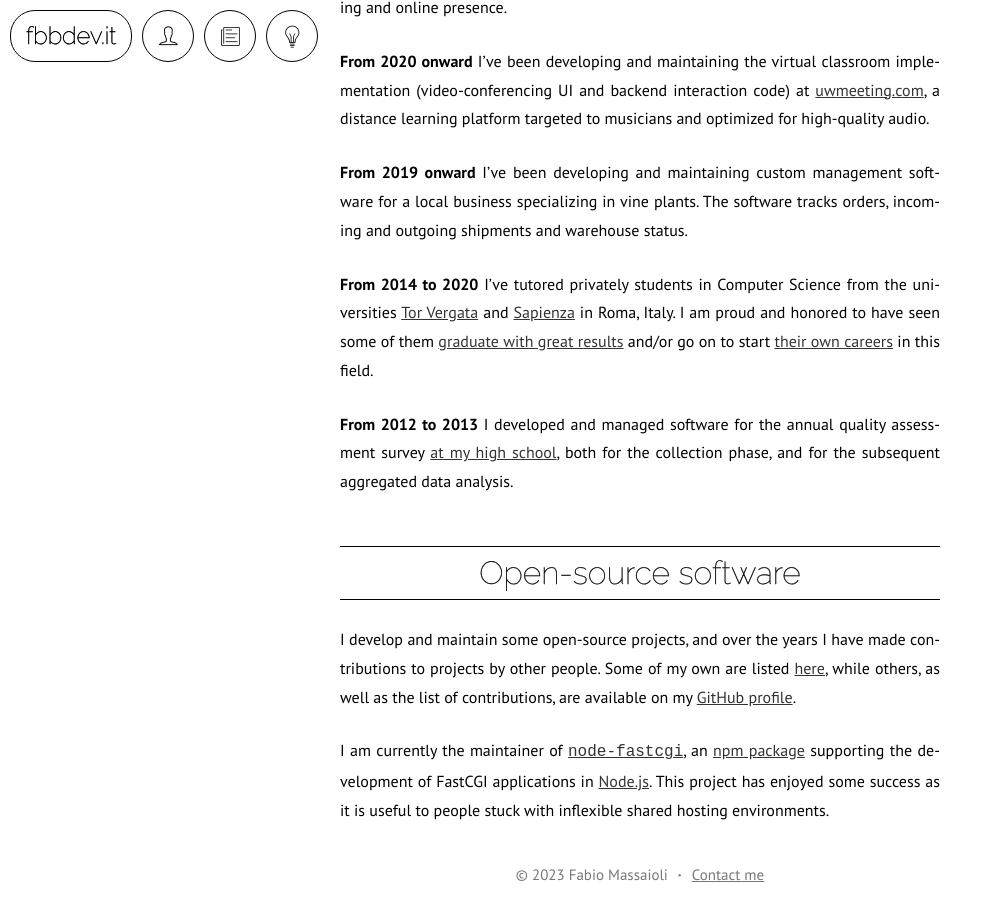
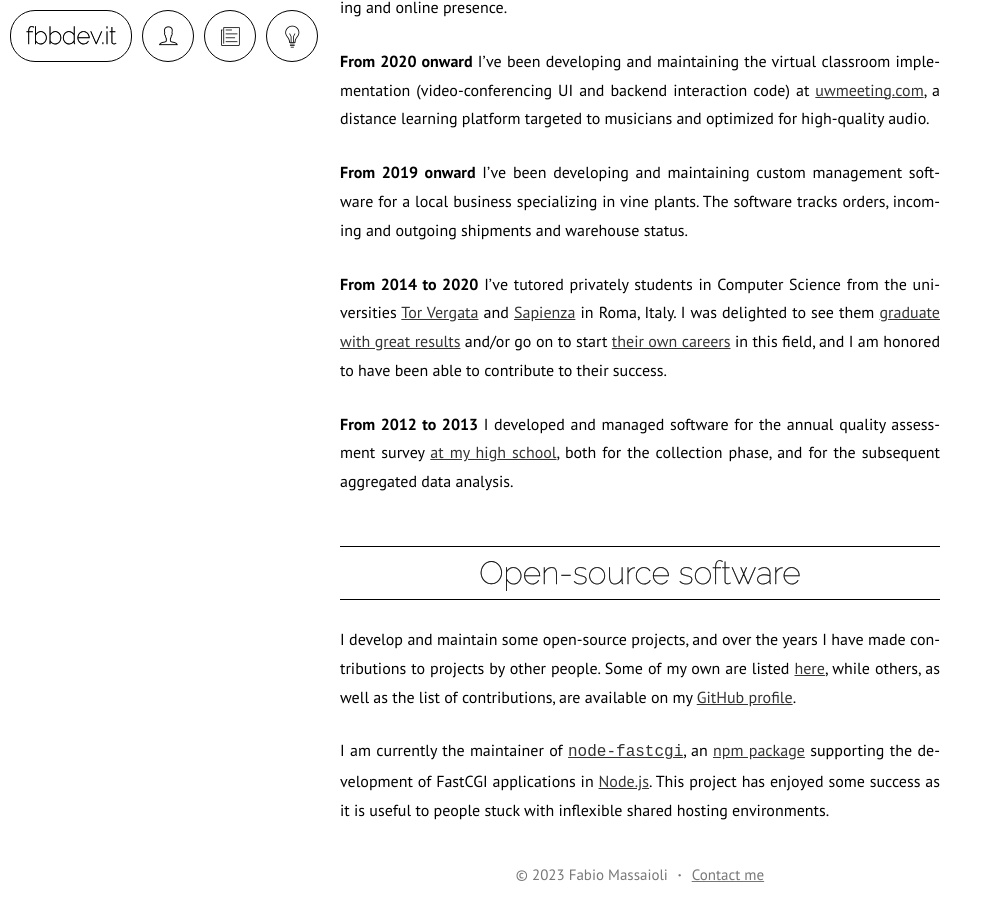
Before and after one commit to fbbdev/fbbdev.github.io, a Jekyll site: the page built from about.md, in a window 1280 px wide and 900 px high, scrolled down 1486 px. Shown: the whole window, without its empty margins (0-993 px from the left). Built offline with Jekyll 4.4.1, drawn with Linux system fonts in a browser that asks for light colours.

Commit message:
Fix wording

```diff
--- a/about.md
+++ b/about.md
@@ -59,9 +59,9 @@ outgoing shipments and warehouse status.
 
 **From 2014 to 2020** I've tutored privately students in Computer Science from the universities
 [Tor Vergata](http://web.uniroma2.it){:target="_blank"} and [Sapienza](https://www.uniroma1.it){:target="_blank"}
-in Roma, Italy. I am proud and honored to have seen some of them [graduate with great results](https://it.linkedin.com/in/lorenzo-bianchi-9449351a2){:target="_blank"}
+in Roma, Italy. I was delighted to see them [graduate with great results](https://it.linkedin.com/in/lorenzo-bianchi-9449351a2){:target="_blank"}
 and/or go on to start [their own careers](https://it.linkedin.com/in/paolo-vezzoso){:target="_blank"}
-in this field.
+in this field, and I am honored to have been able to contribute to their success.
 
 **From 2012 to 2013** I developed and managed software for the annual quality assessment survey
 [at my high school](https://www.scuolamausiliatriceroma.org/), both for the collection phase,
```
